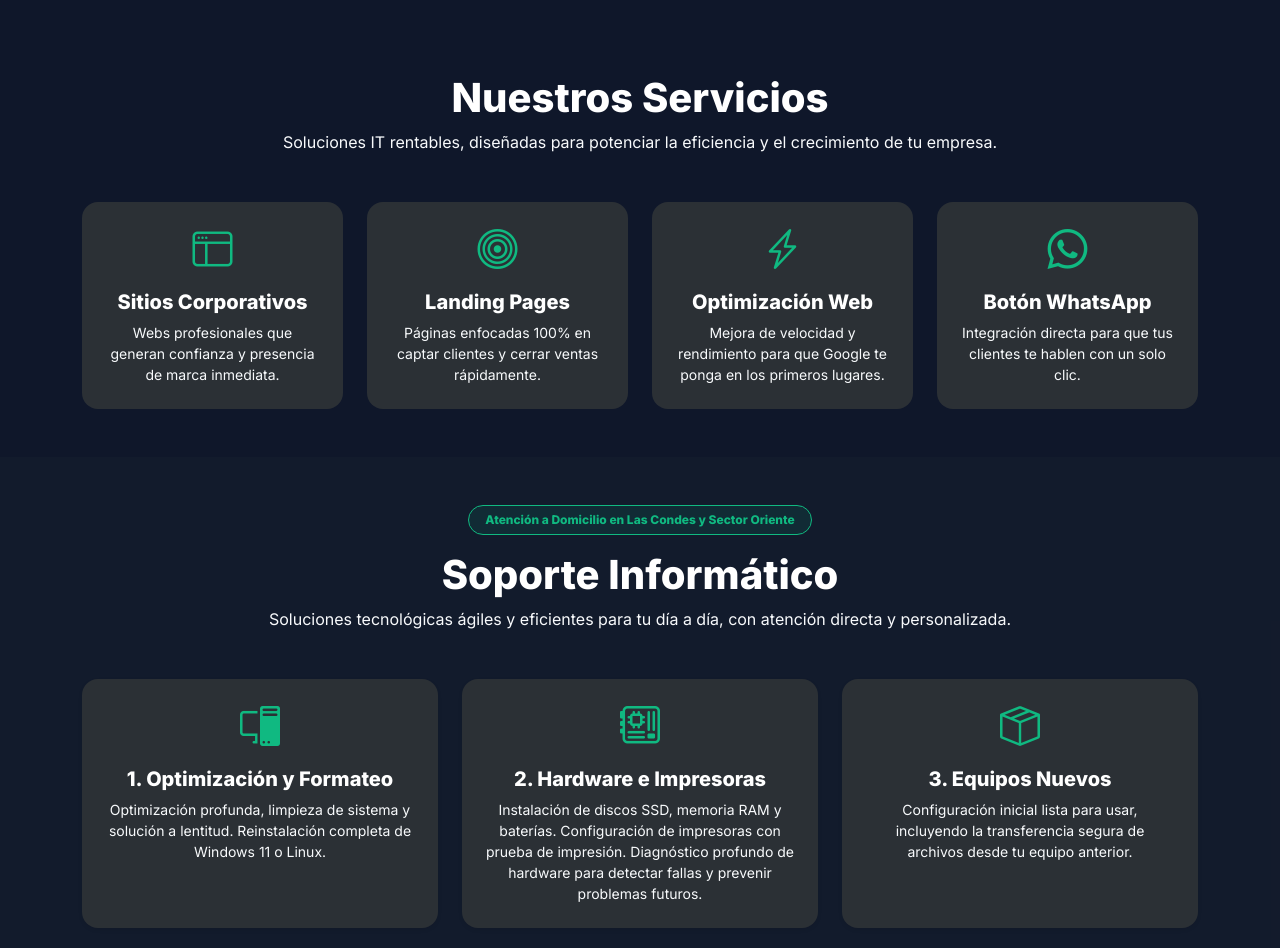
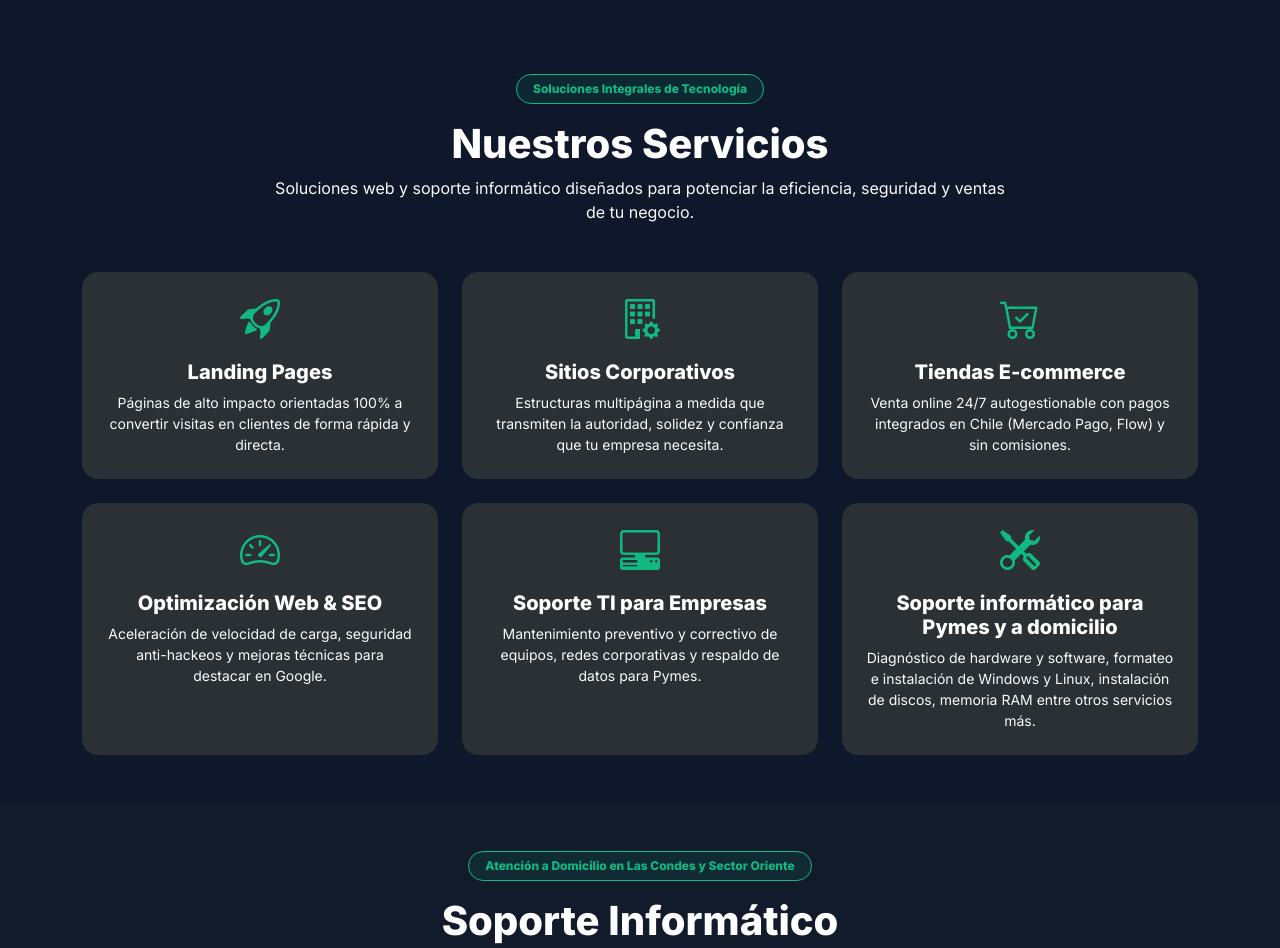
Before and after one commit to JoseIgnacio2020/portafolio-2026, a website built with Vite: page index.html in a window 1280 px wide. Shown: the part 4460-5408 px from the top of the page. Built offline with nearby package versions, Linux system fonts and the light colour scheme.

Commit message:
feat: update README and index.html to enhance service descriptions and improve clarity

```diff
--- a/index.html
+++ b/index.html
@@ -600,66 +600,78 @@
       <section id="servicios" class="py-5">
         <div class="container">
           <div class="text-center mb-5">
+            <span class="badge text-bg-primary bg-opacity-10 text-primary border border-primary mb-3 px-3 py-2 rounded-pill">
+              Soluciones Integrales de Tecnología
+            </span>
             <h2 class="fw-bold display-6">Nuestros Servicios</h2>
             <p class="text-secondary col-md-8 mx-auto">
-              Soluciones IT rentables, diseñadas para potenciar la eficiencia y
-              el crecimiento de tu empresa.
+              Soluciones web y soporte informático diseñados para potenciar la eficiencia, seguridad y ventas de tu negocio.
             </p>
           </div>
 
           <div class="row g-4 justify-content-center">
-            <!-- Servicio 1 -->
-            <div class="col-md-6 col-lg-3">
-              <div
-                class="card h-100 p-4 rounded-4 text-center border-0 bg-body-tertiary"
-              >
-                <i class="bi bi-window-sidebar h1 text-primary mb-3"></i>
-                <h3 class="h5 fw-bold text-white">Sitios Corporativos</h3>
+            <!-- Servicio 1: Landing Pages -->
+            <div class="col-md-6 col-lg-4">
+              <div class="card h-100 p-4 rounded-4 text-center border-0 bg-body-tertiary btn-hover-elevate">
+                <i class="bi bi-rocket-takeoff h1 text-primary mb-3"></i>
+                <h3 class="h5 fw-bold text-white">Landing Pages</h3>
                 <p class="small text-secondary mb-0">
-                  Webs profesionales que generan confianza y presencia de marca
-                  inmediata.
+                  Páginas de alto impacto orientadas 100% a convertir visitas en clientes de forma rápida y directa.
                 </p>
               </div>
             </div>
 
-            <!-- Servicio 2 -->
-            <div class="col-md-6 col-lg-3">
-              <div
-                class="card h-100 p-4 rounded-4 text-center border-0 bg-body-tertiary"
-              >
-                <i class="bi bi-bullseye h1 text-primary mb-3"></i>
-                <h3 class="h5 fw-bold text-white">Landing Pages</h3>
+            <!-- Servicio 2: Sitios Corporativos -->
+            <div class="col-md-6 col-lg-4">
+              <div class="card h-100 p-4 rounded-4 text-center border-0 bg-body-tertiary btn-hover-elevate">
+                <i class="bi bi-building-gear h1 text-primary mb-3"></i>
+                <h3 class="h5 fw-bold text-white">Sitios Corporativos</h3>
                 <p class="small text-secondary mb-0">
-                  Páginas enfocadas 100% en captar clientes y cerrar ventas
-                  rápidamente.
+                  Estructuras multipágina a medida que transmiten la autoridad, solidez y confianza que tu empresa necesita.
                 </p>
               </div>
             </div>
 
-            <!-- Servicio 3 -->
-            <div class="col-md-6 col-lg-3">
-              <div
-                class="card h-100 p-4 rounded-4 text-center border-0 bg-body-tertiary"
-              >
-                <i class="bi bi-lightning-charge h1 text-primary mb-3"></i>
-                <h3 class="h5 fw-bold text-white">Optimización Web</h3>
+            <!-- Servicio 3: Tiendas E-commerce -->
+            <div class="col-md-6 col-lg-4">
+              <div class="card h-100 p-4 rounded-4 text-center border-0 bg-body-tertiary btn-hover-elevate">
+                <i class="bi bi-cart-check h1 text-primary mb-3"></i>
+                <h3 class="h5 fw-bold text-white">Tiendas E-commerce</h3>
                 <p class="small text-secondary mb-0">
-                  Mejora de velocidad y rendimiento para que Google te ponga en
-                  los primeros lugares.
+                  Venta online 24/7 autogestionable con pagos integrados en Chile (Mercado Pago, Flow) y sin comisiones.
                 </p>
               </div>
             </div>
 
-            <!-- Servicio 4 -->
-            <div class="col-md-6 col-lg-3">
-              <div
-                class="card h-100 p-4 rounded-4 text-center border-0 bg-body-tertiary"
-              >
-                <i class="bi bi-whatsapp h1 text-primary mb-3"></i>
-                <h3 class="h5 fw-bold text-white">Botón WhatsApp</h3>
+            <!-- Servicio 4: Optimización Web -->
+            <div class="col-md-6 col-lg-4">
+              <div class="card h-100 p-4 rounded-4 text-center border-0 bg-body-tertiary btn-hover-elevate">
+                <i class="bi bi-speedometer2 h1 text-primary mb-3"></i>
+                <h3 class="h5 fw-bold text-white">Optimización Web & SEO</h3>
                 <p class="small text-secondary mb-0">
-                  Integración directa para que tus clientes te hablen con un
-                  solo clic.
+                  Aceleración de velocidad de carga, seguridad anti-hackeos y mejoras técnicas para destacar en Google.
+                </p>
+              </div>
+            </div>
+
+            <!-- Servicio 5: Soporte Informático Empresas -->
+            <div class="col-md-6 col-lg-4">
+              <div class="card h-100 p-4 rounded-4 text-center border-0 bg-body-tertiary btn-hover-elevate">
+                <i class="bi bi-pc-display-horizontal h1 text-primary mb-3"></i>
+                <h3 class="h5 fw-bold text-white">Soporte TI para Empresas</h3>
+                <p class="small text-secondary mb-0">
+                  Mantenimiento preventivo y correctivo de equipos, redes corporativas y respaldo de datos para Pymes.
+                </p>
+              </div>
+            </div>
+
+            <!-- Servicio 6: Soporte Informático -->
+            <div class="col-md-6 col-lg-4">
+              <div class="card h-100 p-4 rounded-4 text-center border-0 bg-body-tertiary btn-hover-elevate">
+                <i class="bi bi-tools h1 text-primary mb-3"></i>
+                <h3 class="h5 fw-bold text-white">Soporte informático para Pymes y a domicilio</h3>
+                <p class="small text-secondary mb-0">
+                  Diagnóstico de hardware y software, formateo e instalación de Windows y Linux, instalación de discos, memoria RAM entre otros servicios más.
                 </p>
               </div>
             </div>
```
Also changed, not shown: README.md.
